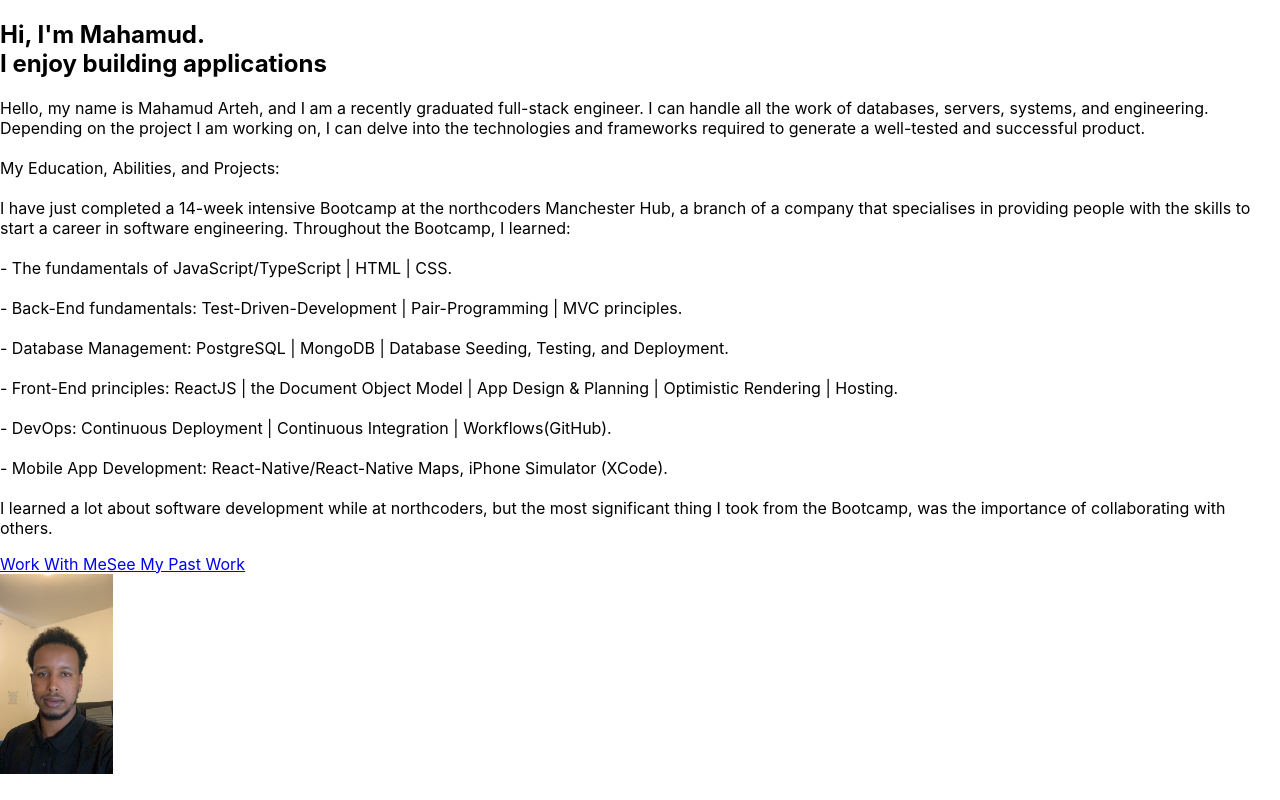
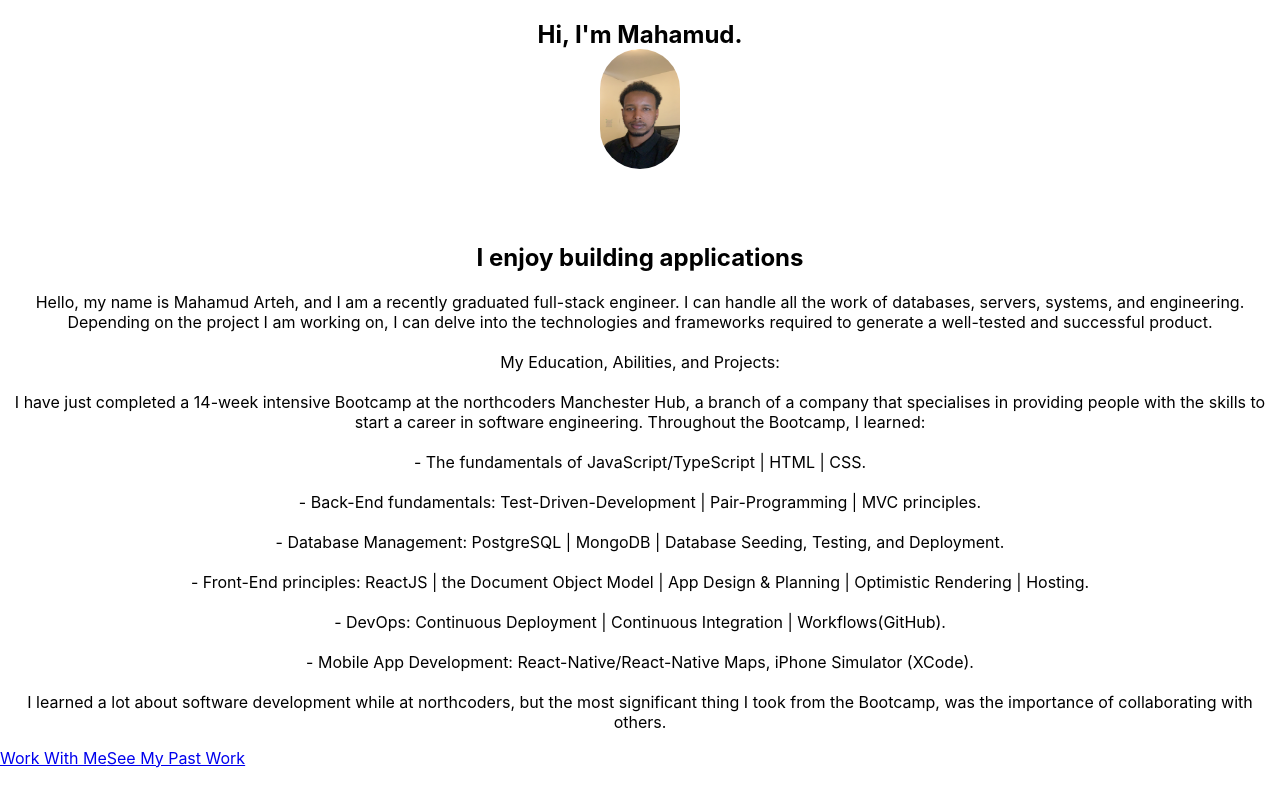
Before and after one commit to Arteh97/mahamuds-portfolio, a React (Create React App) app: page / in a window 1280 px wide. Built offline with nearby package versions, Linux system fonts and the light colour scheme.

Commit message:
image placement changed & styling applied to About page

```diff
--- a/src/components/About.jsx
+++ b/src/components/About.jsx
@@ -9,9 +9,13 @@ const About = () => {
 				<div className='lg:flex-grow md:w-1/2 lg:pr-24 md:pr-16 flex flex-col md:items-start md:text-left mb-16 md:mb-0 items-center text-center'>
 					<h1 className='title-font sm:text-4xl text-3xl mb-4 font-medium text-white'>
 						Hi, I'm Mahamud.
-						<br className='hidden lg:inline-block' />I enjoy building
+						<br />
+						<img src={profilePic} />
+					</h1>
+					<h2>
+						<p className='hidden lg:inline-block' />I enjoy building
 						applications
-					</h1>
+					</h2>
 					<p className='mb-8 leading-relaxed'>
 						Hello, my name is Mahamud Arteh, and I am a recently graduated
 						full-stack engineer. I can handle all the work of databases,
@@ -61,9 +65,7 @@ const About = () => {
 						</a>
 					</div>
 				</div>
-				<div className='lg:max-w-lg lg:w-full md:w-1/2 w-5/6'>
-					<img src={profilePic} />
-				</div>
+				<div className='lg:max-w-lg lg:w-full md:w-1/2 w-5/6'></div>
 			</div>
 		</section>
 	);
--- a/src/components/About.module.css
+++ b/src/components/About.module.css
@@ -1,5 +1,24 @@
-img {
-	width: 25wv;
-	height: 25vh;
+section {
+	display: grid;
 	place-items: center;
 }
+
+h1 {
+	text-align: center;
+}
+
+h2 {
+	display: grid;
+	text-align: center;
+}
+
+img {
+	width: 5rem;
+	height: 7.5rem;
+	place-items: center;
+	border-radius: 45px;
+}
+
+p {
+	text-align: center;
+}
```
